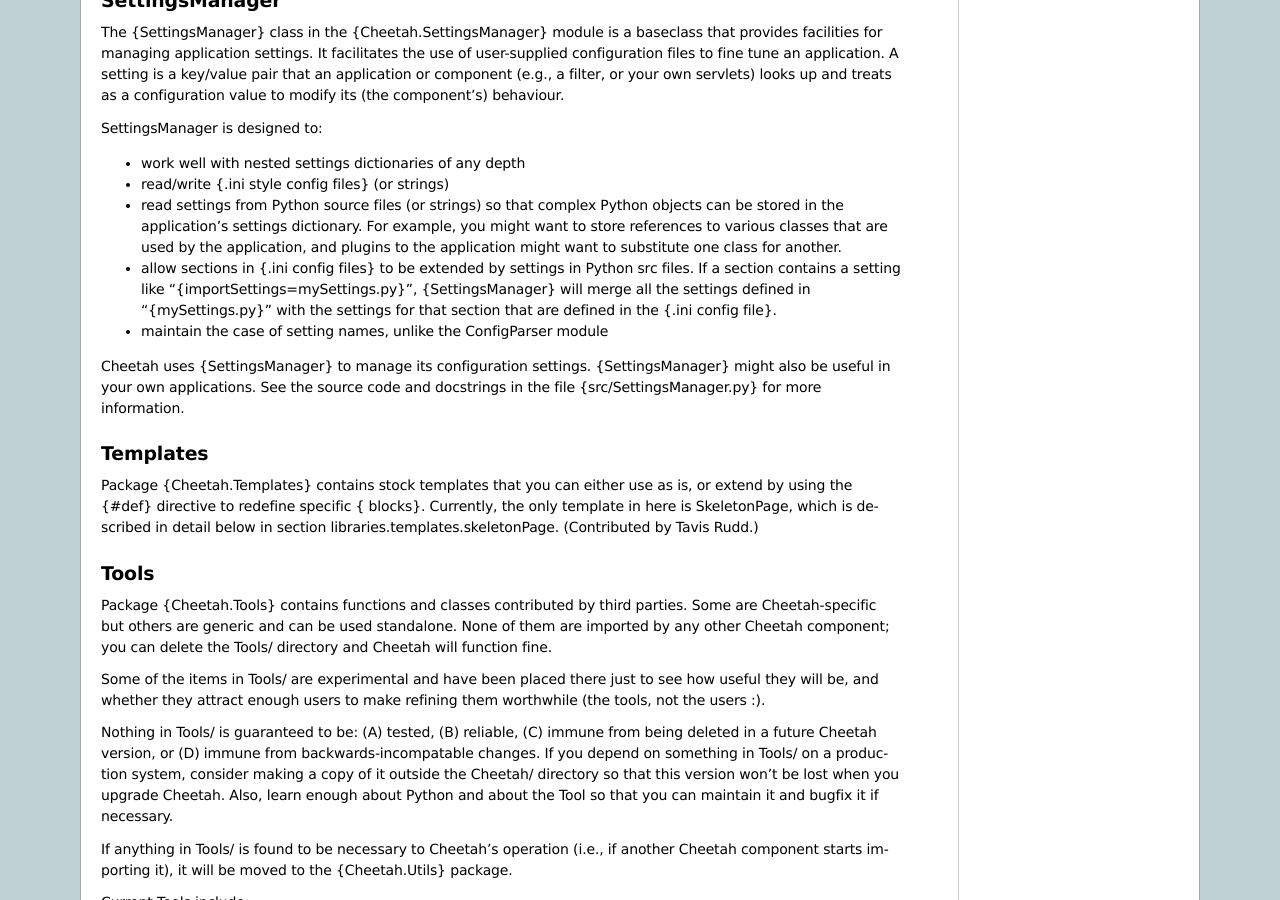
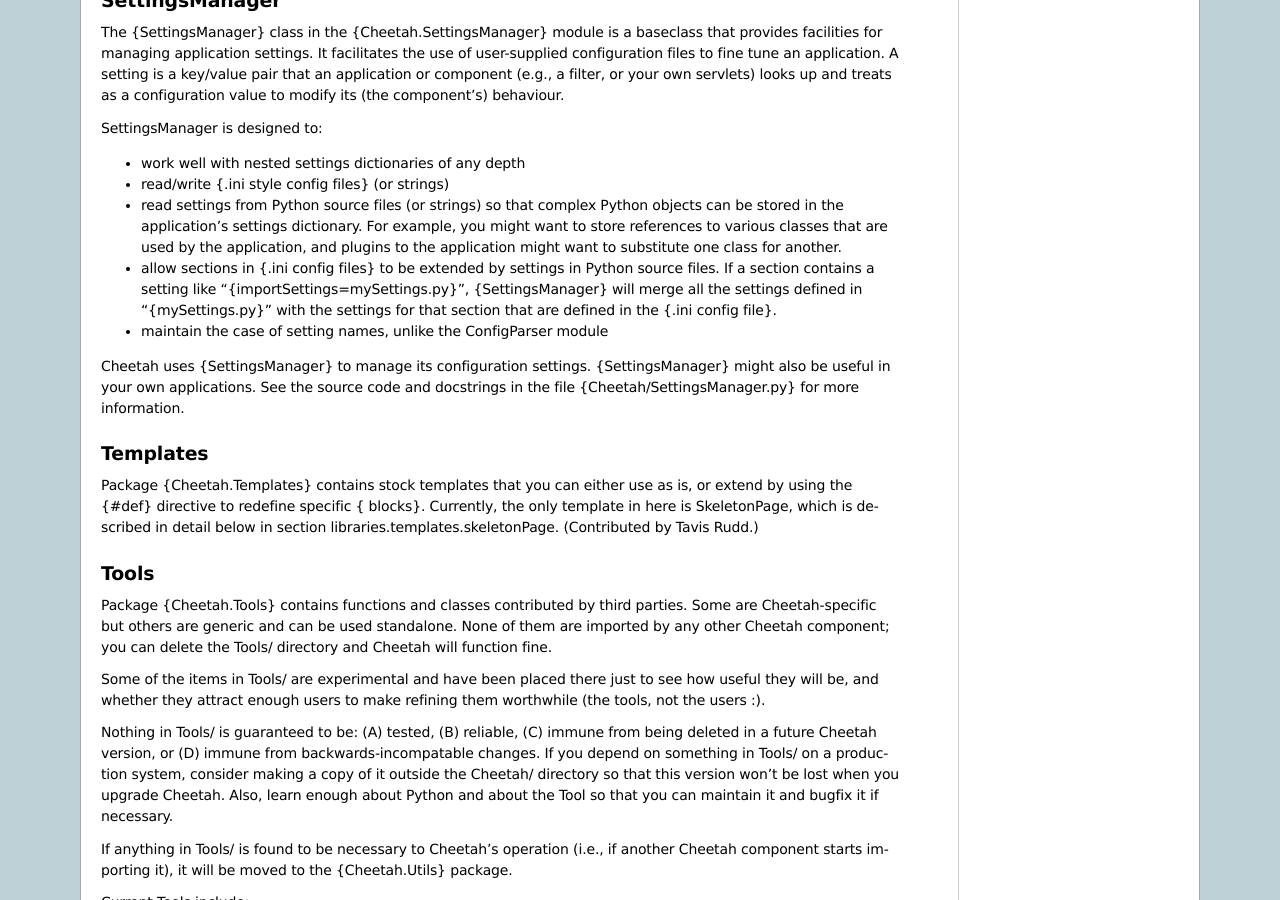
Before and after one commit to CheetahTemplate3/cheetah3, a Sphinx documentation site: the page built from docs/users_guide/libraries.rst, in a window 1280 px wide and 900 px high, scrolled down 622 px. Built offline with Sphinx 7.4.7, drawn with Linux system fonts in a browser that asks for light colours; some of the changed text lies outside the part shown.

Commit message:
Docs: Replace directory `src/` with `Cheetah`
[skip ci]

```diff
--- a/docs/users_guide/libraries.rst
+++ b/docs/users_guide/libraries.rst
@@ -70,7 +70,7 @@ SettingsManager is designed to:
    the application might want to substitute one class for another.
 
 -  allow sections in {.ini config files} to be extended by settings
-   in Python src files. If a section contains a setting like
+   in Python source files. If a section contains a setting like
    "{importSettings=mySettings.py}", {SettingsManager} will merge all
    the settings defined in "{mySettings.py}" with the settings for
    that section that are defined in the {.ini config file}.
@@ -82,7 +82,7 @@ SettingsManager is designed to:
 Cheetah uses {SettingsManager} to manage its configuration
 settings. {SettingsManager} might also be useful in your own
 applications. See the source code and docstrings in the file
-{src/SettingsManager.py} for more information.
+{Cheetah/SettingsManager.py} for more information.
 
 Templates
 ---------
@@ -257,7 +257,7 @@ the writeBody block in SkeletonPage).)
 All of the $placeholders used in the {SkeletonPage} template
 definition are attributes or methods of the {SkeletonPage} class.
 You can reimplement them as you wish in your subclass. Please read
-the source code of the file {src/Templates/\_SkeletonPage.py}
+the source code of the file {Cheetah/Templates/\_SkeletonPage.py}
 before doing so.
 
 You'll need to understand how to use the following methods of the
```
